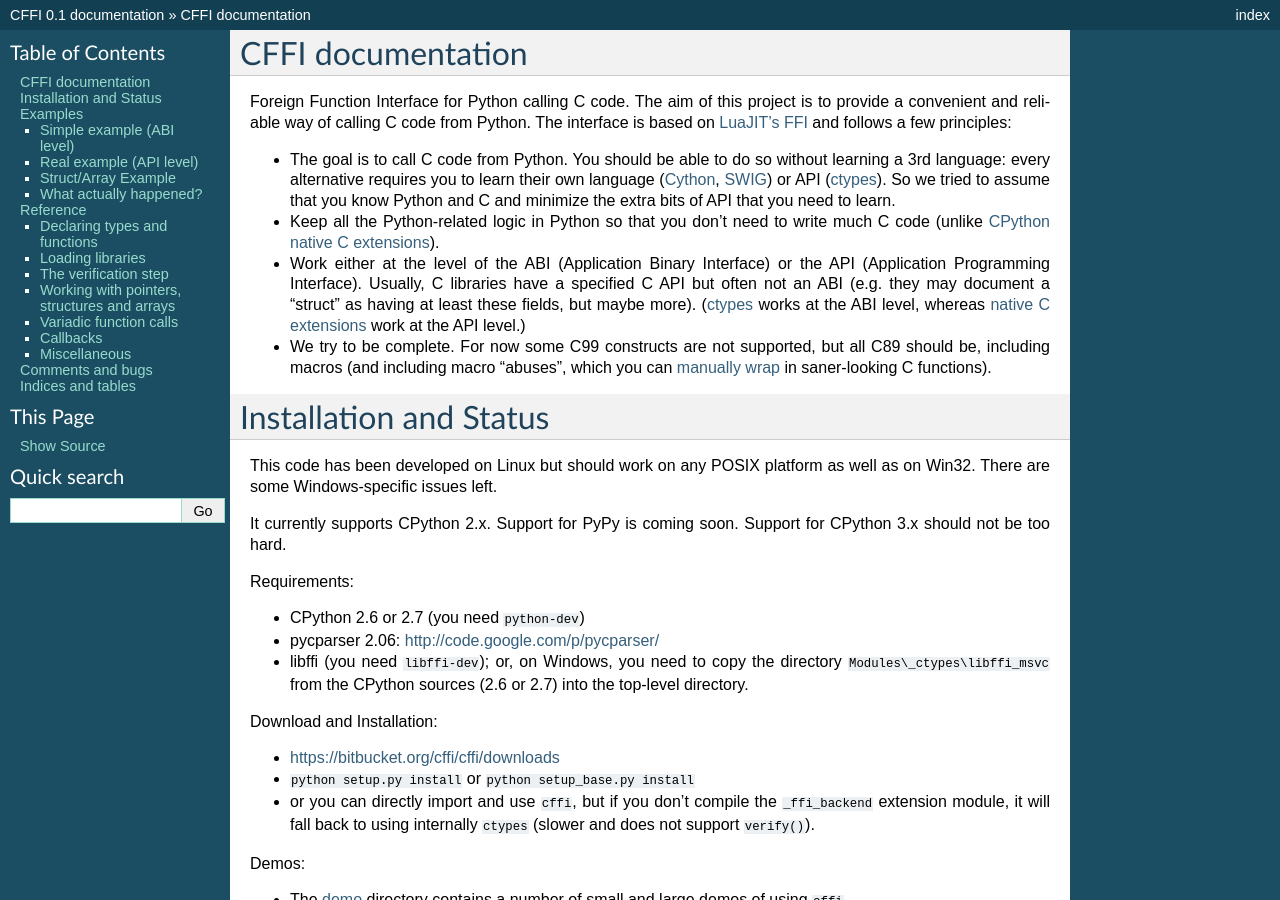
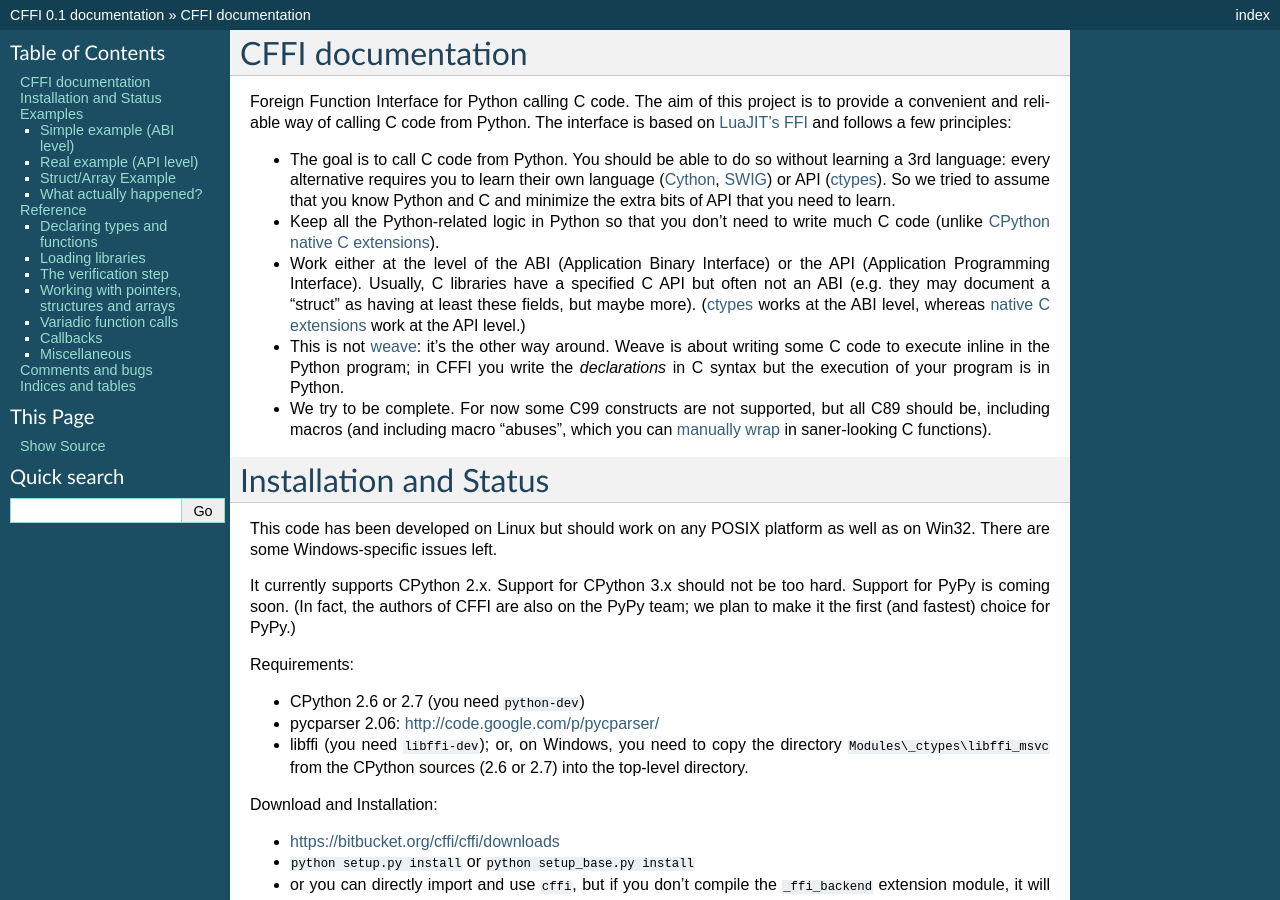
Before and after one commit to python-cffi/cffi, a Sphinx documentation site: the page built from doc/source/index.rst, in a window 1280 px wide and 900 px high. Built offline with Sphinx 7.4.7, drawn with Linux system fonts in a browser that asks for light colours.

Commit message:
- compare with weave - comment about pypy

```diff
--- a/doc/source/index.rst
+++ b/doc/source/index.rst
@@ -24,6 +24,11 @@
   (ctypes_ works at the ABI level, whereas `native C extensions`_
   work at the API level.)
 
+* This is not `weave`_: it's the other way around.  Weave is about
+  writing some C code to execute inline in the Python program; in CFFI
+  you write the *declarations* in C syntax but the execution of your
+  program is in Python.
+
 * We try to be complete.  For now some C99 constructs are not supported,
   but all C89 should be, including macros (and including macro "abuses",
   which you can `manually wrap`_ in saner-looking C functions).
@@ -34,6 +39,7 @@
 .. _`CPython native C extensions`: http://docs.python.org/extending/extending.html
 .. _`native C extensions`: http://docs.python.org/extending/extending.html
 .. _`ctypes`: http://docs.python.org/library/ctypes.html
+.. _`weave`: http://www.scipy.org/Weave
 .. _`manually wrap`: `The verification step`_
 
 
@@ -44,8 +50,10 @@
 platform as well as on Win32.  There are some Windows-specific issues
 left.
 
-It currently supports CPython 2.x.  Support for PyPy is coming soon.
-Support for CPython 3.x should not be too hard.
+It currently supports CPython 2.x.  Support for CPython 3.x should not
+be too hard.  Support for PyPy is coming soon.  (In fact, the authors of
+CFFI are also on the PyPy team; we plan to make it the first (and
+fastest) choice for PyPy.)
 
 Requirements:
 
```
